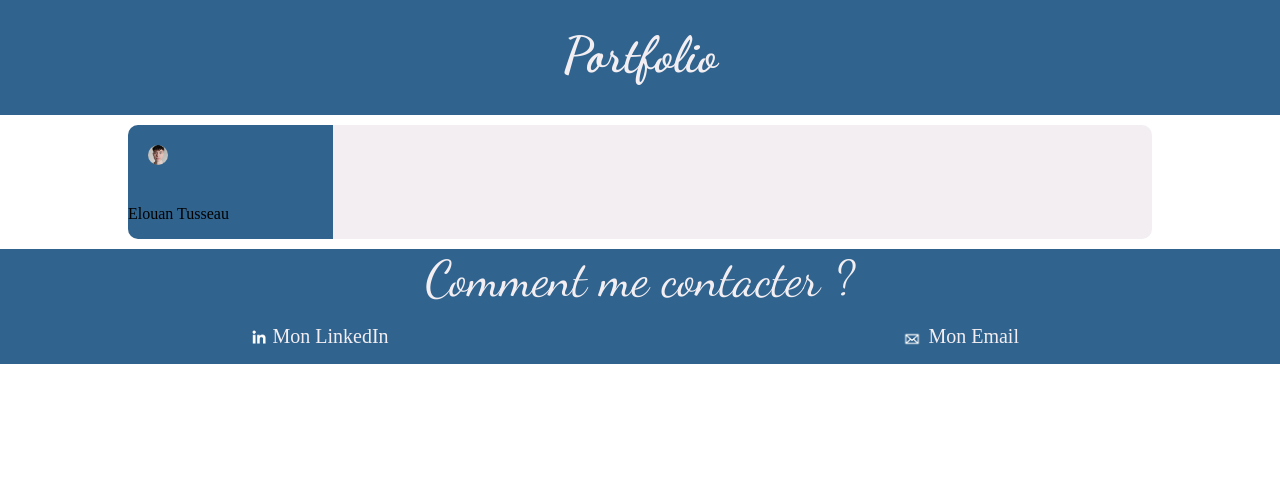
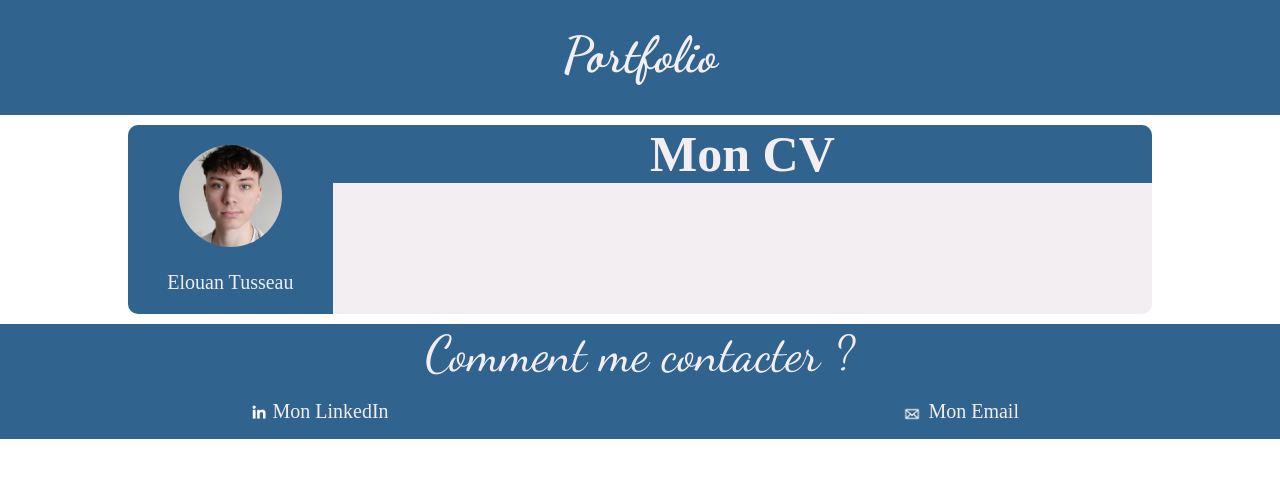
Before and after one commit to Naloue/Projets, a plain HTML site: page Site/sous-branche/cv.html in a window 1280 px wide. Drawn offline with Linux system fonts and the light colour scheme.

Commit message:
ajout des grids

```diff
--- a/Site/sous-branche/cv.html
+++ b/Site/sous-branche/cv.html
@@ -15,14 +15,16 @@
     </div>
 </header>
 <body>
-    <div class="width">
+    <div id="widths">
         <div id="cv-container">
             <div id="cv-left">
                 <img src="../img/1700580281409.jpg" alt="Ma photo" title="Ma photo">
                 <p>Elouan Tusseau</p>
             </div>
             <div id="cv-right">
-
+                <div id="titre-cv">
+                    <h1>Mon CV</h1>
+                </div>
             </div>
         </div>
     </div>
--- a/Site/style.css
+++ b/Site/style.css
@@ -35,6 +35,7 @@ body{
     border-radius: 10px;
     position: relative;
     overflow: hidden;
+    padding: 306px 0px;
 }
 #nav-container{
     display: grid;
@@ -110,7 +111,33 @@ footer p{
 }
 
 #cv-left img{
-    width: 10%;
+    width: 50%;
     border-radius: 50%;
-    margin: 20px;
+    margin: 20px 25%;
 }
+
+#cv-left p{
+    color: #f2eef2;
+    text-align: center;
+    margin-top: 0px;
+    font-size: 20px;
+}
+
+#widths{
+    margin: 0 10%;
+    background-color: #f2eef2;
+    border-radius: 10px;
+    position: relative;
+    overflow: hidden;
+}
+
+#titre-cv{
+    background-color: #30638E;
+}
+
+#titre-cv h1{
+    text-align: center;
+    color: #f2eef2;
+    font-size: 50px;
+    margin: 0px;
+}
```
